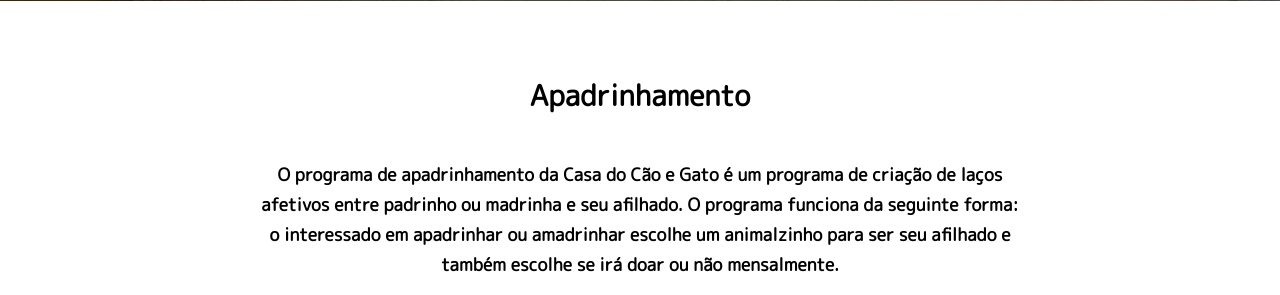
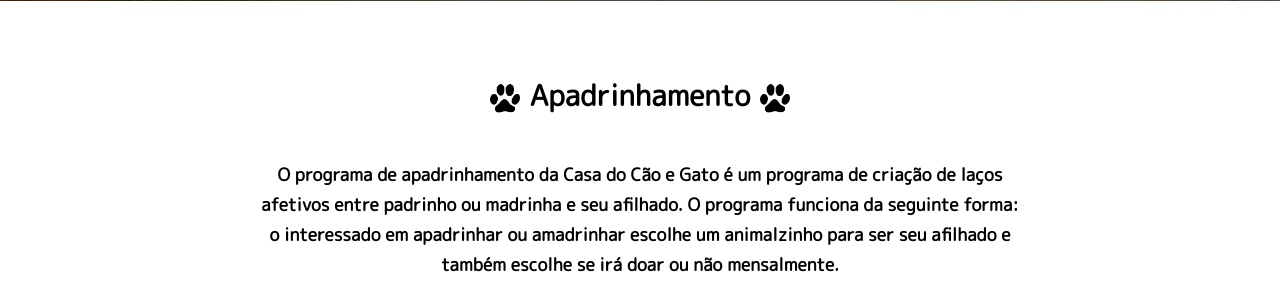
Before and after one commit to enzortorres/projeto_accg, a Django app: page /apadrinhamento/ in a window 1280 px wide. Shown: the part 449-744 px from the top of the page. Run offline with Django 5.2, Linux system fonts and the light colour scheme.

Commit message:
foto apadrinhamento

```diff
--- a/_base_static/global/css/apadrinhamento.css
+++ b/_base_static/global/css/apadrinhamento.css
@@ -1,4 +1,12 @@
 @import url('https://fonts.googleapis.com/css2?family=JetBrains+Mono:ital,wght@0,100..800;1,100..800&family=M+PLUS+Rounded+1c&family=Varela+Round&display=swap');
+
+.icon-pata {
+    width: 30px;
+    height: auto;
+    vertical-align: middle;
+    margin-right: 10px;
+    margin-left: 10px;
+}
 
 .header {
     background: url('/static/global/src/images/apadrinhar.png') center/cover no-repeat;
--- a/app/templates/apadrinhamento.html
+++ b/app/templates/apadrinhamento.html
@@ -1,4 +1,5 @@
 {% extends "base.html" %}
+{% load static %}
 
 {% block content %}
     <div class="header">
@@ -8,7 +9,7 @@
         </div>
     </div>
     <div class="content">
-        <h2>Apadrinhamento</h2>
+        <h2><img src="{% static 'global/src/icons/pata.png' %}" alt="Pata" class="icon-pata">Apadrinhamento<img src="{% static 'global/src/icons/pata.png' %}" alt="Pata" class="icon-pata"></h2>
         <p>
             O programa de apadrinhamento da Casa do Cão e Gato é um programa de criação de laços afetivos entre padrinho ou madrinha e seu afilhado.
             O programa funciona da seguinte forma: o interessado em apadrinhar ou amadrinhar escolhe um animalzinho para ser seu afilhado e também escolhe se irá doar ou não mensalmente.
```
Also changed, not shown: _base_static/global/src/icons/pata.png (added).
